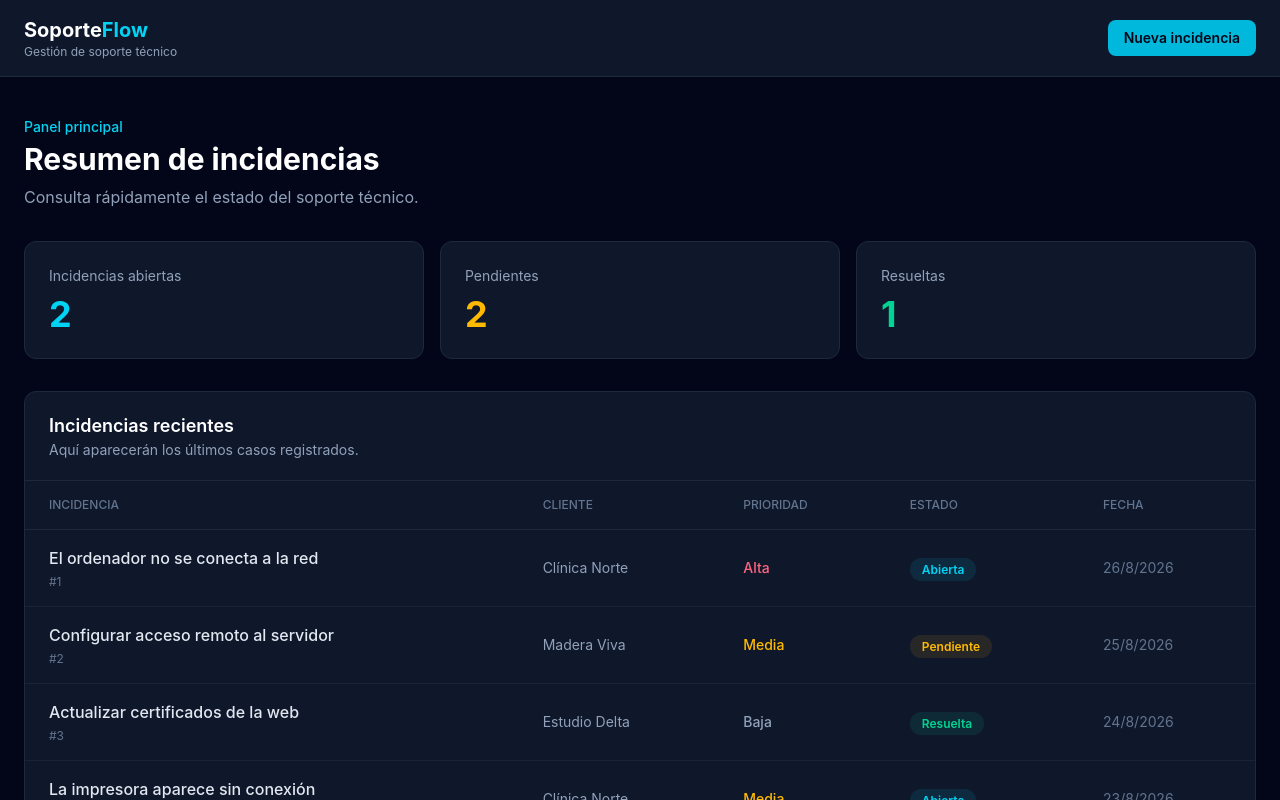
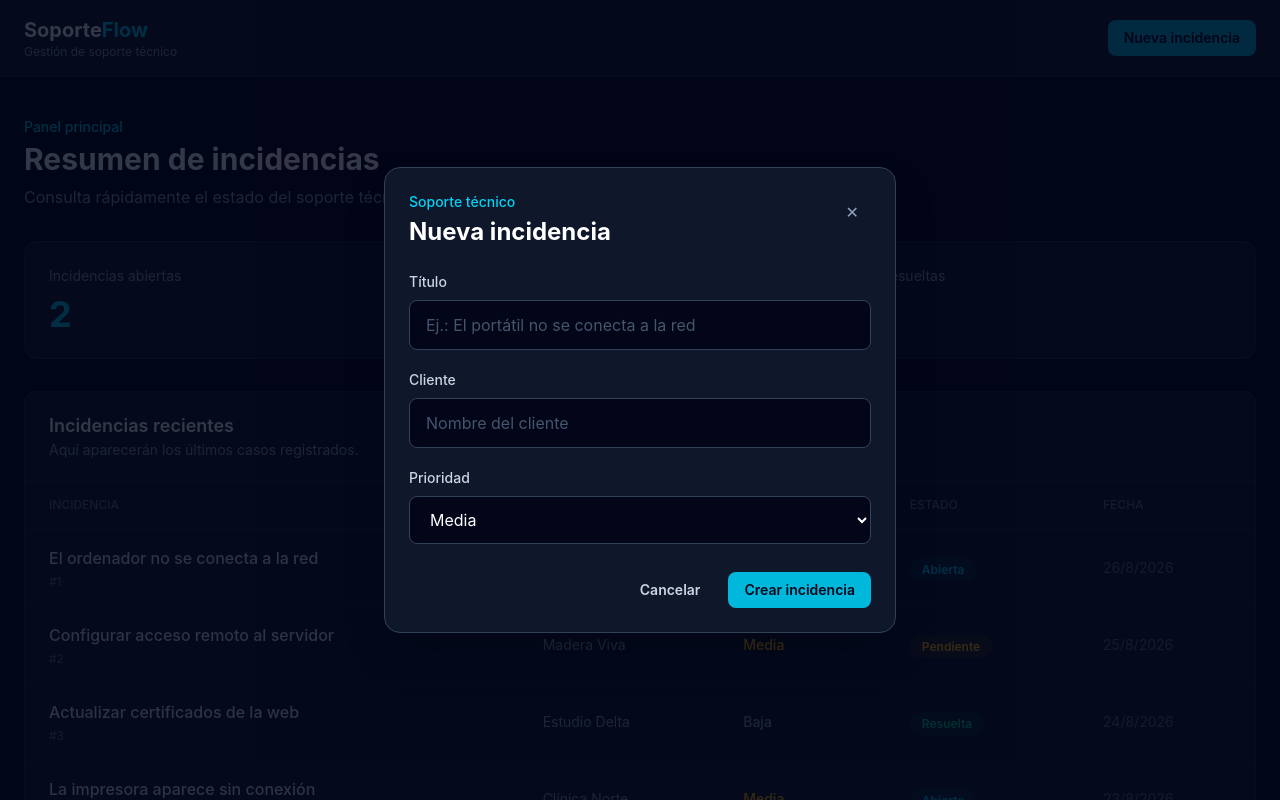
Before and after one commit to IThech/soporteflow, a SvelteKit app: page / in a window 1280 px wide. Both pictures are taken after a click on the button "Nueva incidencia". Shown: the top 800 px of the page. Built offline with nearby package versions, Linux system fonts and the light colour scheme.

Commit message:
feat: add incident creation form

```diff
--- a/src/routes/+page.svelte
+++ b/src/routes/+page.svelte
@@ -1,23 +1,31 @@
 <script lang="ts">
-	import { incidents } from '$lib/data/incidents';
+	import { incidents as initialIncidents } from '$lib/data/incidents';
+	import type { IncidentPriority } from '$lib/types/incident';
 
-	const summary = [
+	let incidentList = $state([...initialIncidents]);
+	let title = $state('');
+	let client = $state('');
+	let priority = $state<IncidentPriority>('medium');
+
+	const summary = $derived([
 		{
 			label: 'Incidencias abiertas',
-			value: incidents.filter((incident) => incident.status === 'open').length,
+			value: incidentList.filter((incident) => incident.status === 'open').length,
 			color: 'text-cyan-400'
 		},
 		{
 			label: 'Pendientes',
-			value: incidents.filter((incident) => incident.status === 'pending').length,
+			value: incidentList.filter((incident) => incident.status === 'pending').length,
 			color: 'text-amber-400'
 		},
 		{
 			label: 'Resueltas',
-			value: incidents.filter((incident) => incident.status === 'resolved').length,
+			value: incidentList.filter((incident) => incident.status === 'resolved').length,
 			color: 'text-emerald-400'
 		}
-	];
+	]);
+
+	let isFormOpen = $state(false);
 
 	const statusLabels = {
 		open: 'Abierta',
@@ -42,6 +50,27 @@
 		medium: 'text-amber-400',
 		high: 'text-rose-400'
 	};
+
+	function createIncident(event: SubmitEvent) {
+		event.preventDefault();
+
+		const nextId =
+			incidentList.length > 0 ? Math.max(...incidentList.map((incident) => incident.id)) + 1 : 1;
+
+		incidentList.unshift({
+			id: nextId,
+			title,
+			client,
+			status: 'open',
+			priority,
+			createdAt: new Date().toISOString().slice(0, 10)
+		});
+
+		title = '';
+		client = '';
+		priority = 'medium';
+		isFormOpen = false;
+	}
 </script>
 
 <svelte:head>
@@ -59,6 +88,7 @@
 
 			<button
 				type="button"
+				onclick={() => (isFormOpen = true)}
 				class="rounded-lg bg-cyan-500 px-4 py-2 text-sm font-semibold text-slate-950 transition hover:bg-cyan-400"
 			>
 				Nueva incidencia
@@ -101,7 +131,7 @@
 					</thead>
 
 					<tbody>
-						{#each incidents as incident (incident.id)}
+						{#each incidentList as incident (incident.id)}
 							<tr class="border-b border-slate-800/70 last:border-0 hover:bg-slate-800/30">
 								<td class="px-6 py-4">
 									<p class="font-medium text-slate-200">{incident.title}</p>
@@ -134,4 +164,90 @@
 			</div>
 		</section>
 	</main>
+	{#if isFormOpen}
+		<div class="fixed inset-0 z-50 flex items-center justify-center bg-slate-950/80 px-4">
+			<section
+				role="dialog"
+				aria-modal="true"
+				aria-labelledby="new-incident-title"
+				class="w-full max-w-lg rounded-2xl border border-slate-700 bg-slate-900 p-6 shadow-2xl"
+			>
+				<div class="flex items-start justify-between">
+					<div>
+						<p class="text-sm font-medium text-cyan-400">Soporte técnico</p>
+						<h2 id="new-incident-title" class="mt-1 text-2xl font-bold">Nueva incidencia</h2>
+					</div>
+
+					<button
+						type="button"
+						onclick={() => (isFormOpen = false)}
+						aria-label="Cerrar formulario"
+						class="rounded-lg px-3 py-2 text-slate-400 hover:bg-slate-800 hover:text-white"
+					>
+						✕
+					</button>
+				</div>
+
+				<form class="mt-6 space-y-5" onsubmit={createIncident}>
+					<div>
+						<label for="title" class="mb-2 block text-sm font-medium text-slate-300">
+							Título
+						</label>
+						<input
+							id="title"
+							bind:value={title}
+							required
+							placeholder="Ej.: El portátil no se conecta a la red"
+							class="w-full rounded-lg border border-slate-700 bg-slate-950 px-4 py-3 text-white outline-none placeholder:text-slate-600 focus:border-cyan-400"
+						/>
+					</div>
+
+					<div>
+						<label for="client" class="mb-2 block text-sm font-medium text-slate-300">
+							Cliente
+						</label>
+						<input
+							id="client"
+							bind:value={client}
+							required
+							placeholder="Nombre del cliente"
+							class="w-full rounded-lg border border-slate-700 bg-slate-950 px-4 py-3 text-white outline-none placeholder:text-slate-600 focus:border-cyan-400"
+						/>
+					</div>
+
+					<div>
+						<label for="priority" class="mb-2 block text-sm font-medium text-slate-300">
+							Prioridad
+						</label>
+						<select
+							id="priority"
+							bind:value={priority}
+							class="w-full rounded-lg border border-slate-700 bg-slate-950 px-4 py-3 text-white outline-none focus:border-cyan-400"
+						>
+							<option value="low">Baja</option>
+							<option value="medium">Media</option>
+							<option value="high">Alta</option>
+						</select>
+					</div>
+
+					<div class="flex justify-end gap-3 pt-2">
+						<button
+							type="button"
+							onclick={() => (isFormOpen = false)}
+							class="rounded-lg px-4 py-2 text-sm font-semibold text-slate-300 hover:bg-slate-800"
+						>
+							Cancelar
+						</button>
+
+						<button
+							type="submit"
+							class="rounded-lg bg-cyan-500 px-4 py-2 text-sm font-semibold text-slate-950 hover:bg-cyan-400"
+						>
+							Crear incidencia
+						</button>
+					</div>
+				</form>
+			</section>
+		</div>
+	{/if}
 </div>
```
